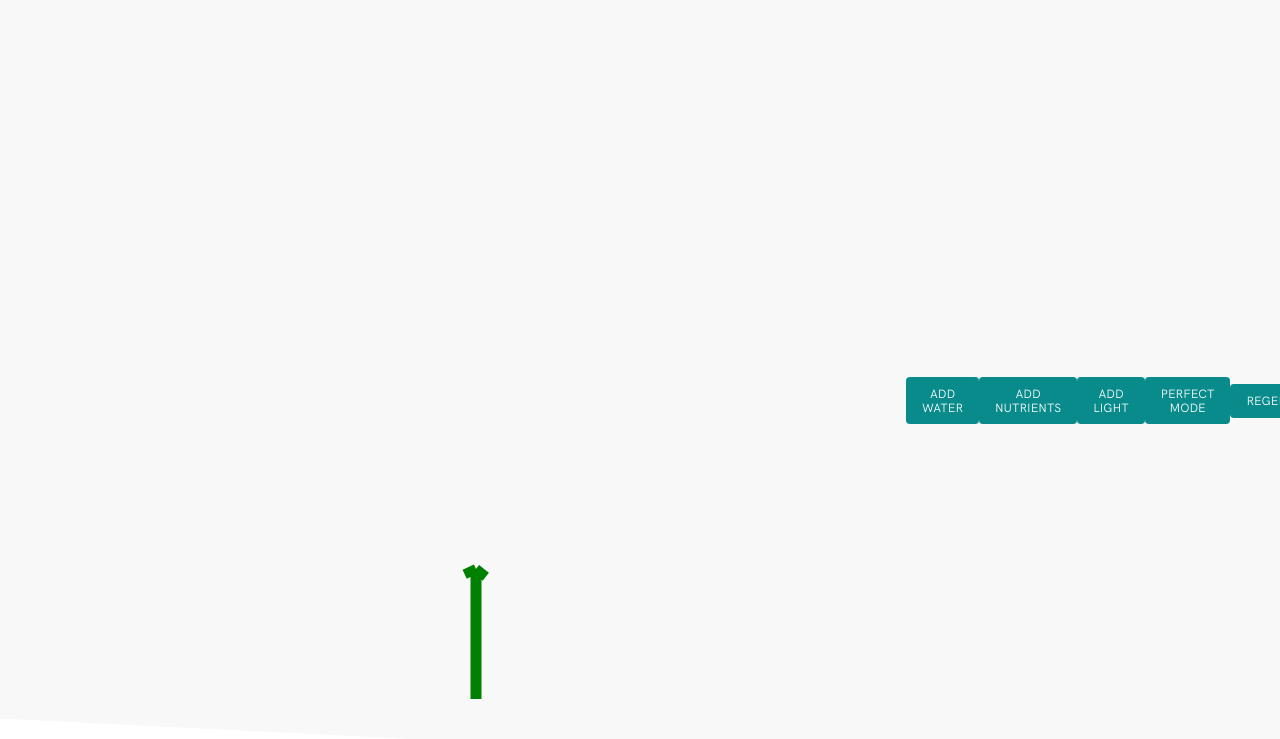
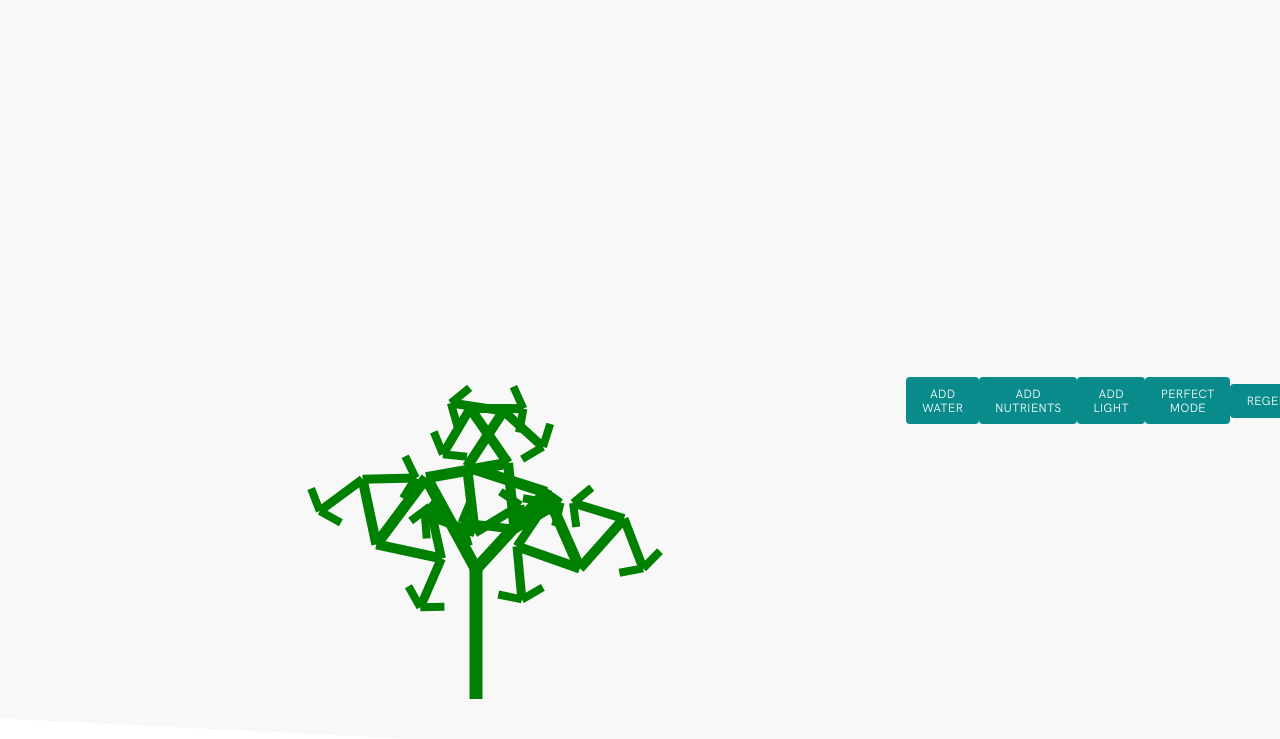
Before and after one commit to trevhud/tamagotchi_for_plants, a Gatsby site: page / in a window 1280 px wide. Shown: the part 61-800 px from the top of the page. Built offline with nearby package versions, Linux system fonts and the light colour scheme; Gatsby itself is replaced by a stand-in of ours.

Commit message:
first commit

```diff
--- a/src/components/sections/header.js
+++ b/src/components/sections/header.js
@@ -3,7 +3,8 @@ import styled from "styled-components"
 
 import {
   select,
-  easeLinear
+  easeLinear,
+  max
 } from 'd3';
 
 import { Container } from "../global"
@@ -14,20 +15,26 @@ let timerId
 
 // Tree configuration
 const seed = {i: 0, x: 420, y: 600, a: 0, l: 130, d: 0, g: gamePlays }; // a = angle, l = length, d = depth
-let speed = 4000
+let speed = 10000
 let da = 0.5; // Angle delta
 const dl = 0.8; // Length delta (factor)
 const ar = 0.7; // Randomness
-const maxDepth = 10;
+const maxDepth = 12;
 
 const Header = () => {
   const svgRef = useRef(null);
   const [perfectMode, setPerfectMode] = useState(false);
+  const dyingRef = useRef(false)
+  dyingRef.current = false
   const pathologies = [changeColor, curlBranches, growthSpeed]
+  const pathArray = [false, false, false]
 
   function leftRightBranch(b, left) {
+    const leaf = b.d === maxDepth - 1
+
     if (b.d === maxDepth) {
       clearInterval(timerId)
+      console.log('you win')
       return;
     }
 
@@ -38,7 +45,7 @@ const Header = () => {
       x: end.x,
       y: end.y,
       a: left ? (b.a - da) : (b.a + da) + daR,
-      l: b.l * dl,
+      l: leaf ? 6 : (b.l * dl),
       d: b.d + 1,
       parent: b.i,
       g: b.g
@@ -59,7 +66,12 @@ const Header = () => {
       .attr('x2', x2)
       .attr('y2', y2)
       .style('stroke', 'green')
-      .style('stroke-width', function(d) {return parseInt(maxDepth + 1 - d.d) + 'px';})
+      .style('stroke-width', function(d) {
+        return (d.d === maxDepth - 1) ? '20px' : parseInt(maxDepth + 1 - d.d) + 'px';
+      })
+      .style('stroke-linecap', function(d) {
+        return (d.d === maxDepth - 1) ? 'round' : 'butt'
+      })
 
     let totalLength = line.node().getTotalLength()
 
@@ -79,7 +91,7 @@ const Header = () => {
   }
 
   function regenerate() {
-    console.log(timerId, perfectMode, gamePlays)
+    console.log('regen')
     curlBranches(true)
     growthSpeed(true)
     clearInterval(timerId)
@@ -95,18 +107,33 @@ const Header = () => {
     select(svgRef.current)
       .selectAll('.line')
       .style('stroke', green ? 'green' : 'yellow')
+    pathArray[0] = !green
   }
 
   function curlBranches(uncurl) {
     da = uncurl ? 0.5 : 2
+    pathArray[1] = !uncurl
   }
 
   function growthSpeed(faster) {
-    speed = faster ? 5000 : 20000
+    speed = faster ? 1000 : 5000
+    pathArray[2] = !faster
   }
 
   function startTimer() {
-    timerId = setInterval(() => pathologies[Math.floor(Math.random() * pathologies.length)](), 5000)
+    timerId = setInterval(() => {
+      if (pathArray.every(val => val === false)) {
+        dyingRef.current = false
+        pathologies[Math.floor(Math.random() * pathologies.length)]()
+      } else if (!dyingRef.current) {
+        dyingRef.current = true
+      } else {
+        console.log('game over')
+        gamePlays = 0
+        clearInterval(timerId)
+        dyingRef.current = false
+      }
+    }, 2000)
   }
 
   useEffect(regenerate,[perfectMode]);
@@ -122,6 +149,7 @@ const Header = () => {
             <button onClick={() => growthSpeed(true)}>Add light</button>
             <button onClick={() => setPerfectMode(!perfectMode)} className={perfectMode ? 'toggled' : null}>Perfect mode</button>
             <button onClick={regenerate}>Regenerate</button>
+            <div><p>{dyingRef.current ? 'Your plant is dying' : null}</p></div>
           </ActionsContainer>
         </Flex>
       </Container>
--- a/src/pages/index.js
+++ b/src/pages/index.js
@@ -5,9 +5,8 @@ import SEO from "../components/common/layout/seo"
 import Navigation from "../components/common/navigation/navigation"
 
 import Header from "../components/sections/header"
-import Features from "../components/sections/features"
+
 import Footer from "../components/sections/footer"
-import GetStarted from "../components/sections/getstarted"
 
 const IndexPage = () => (
   <Layout>
```
